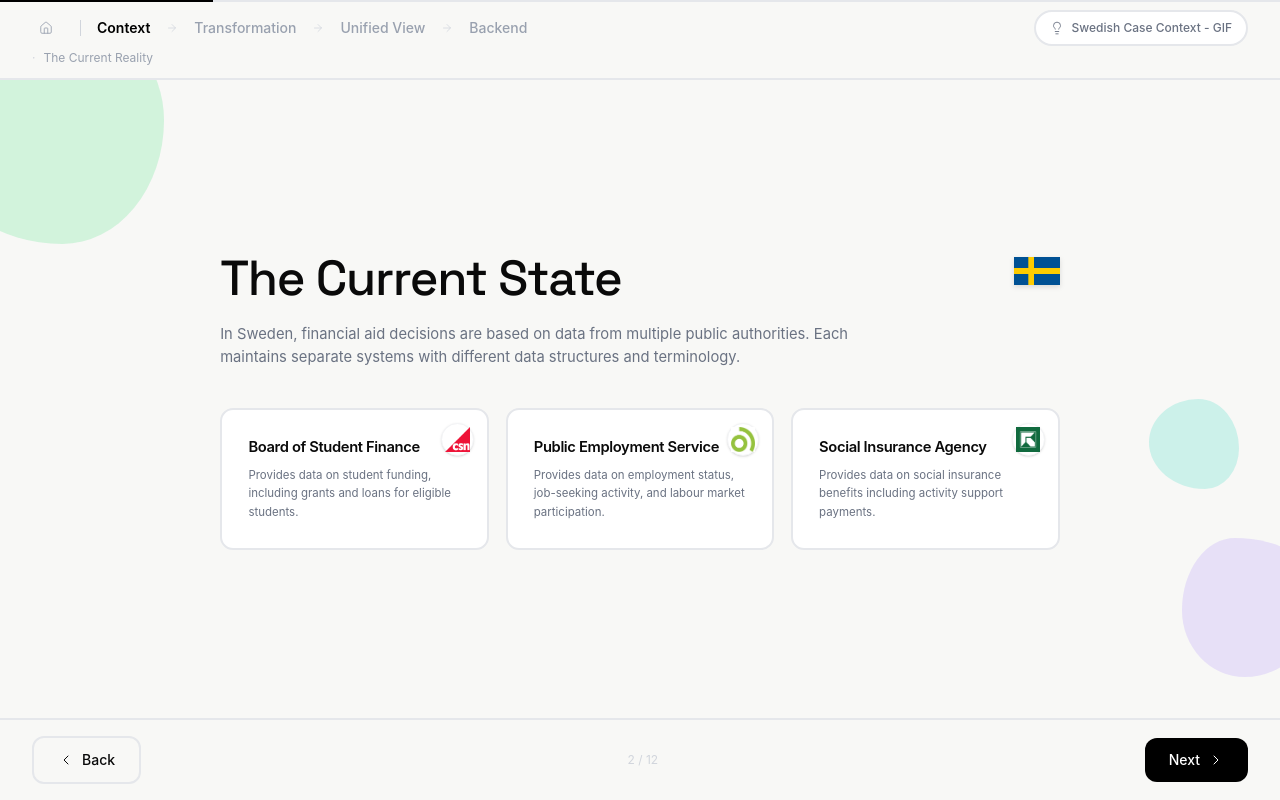
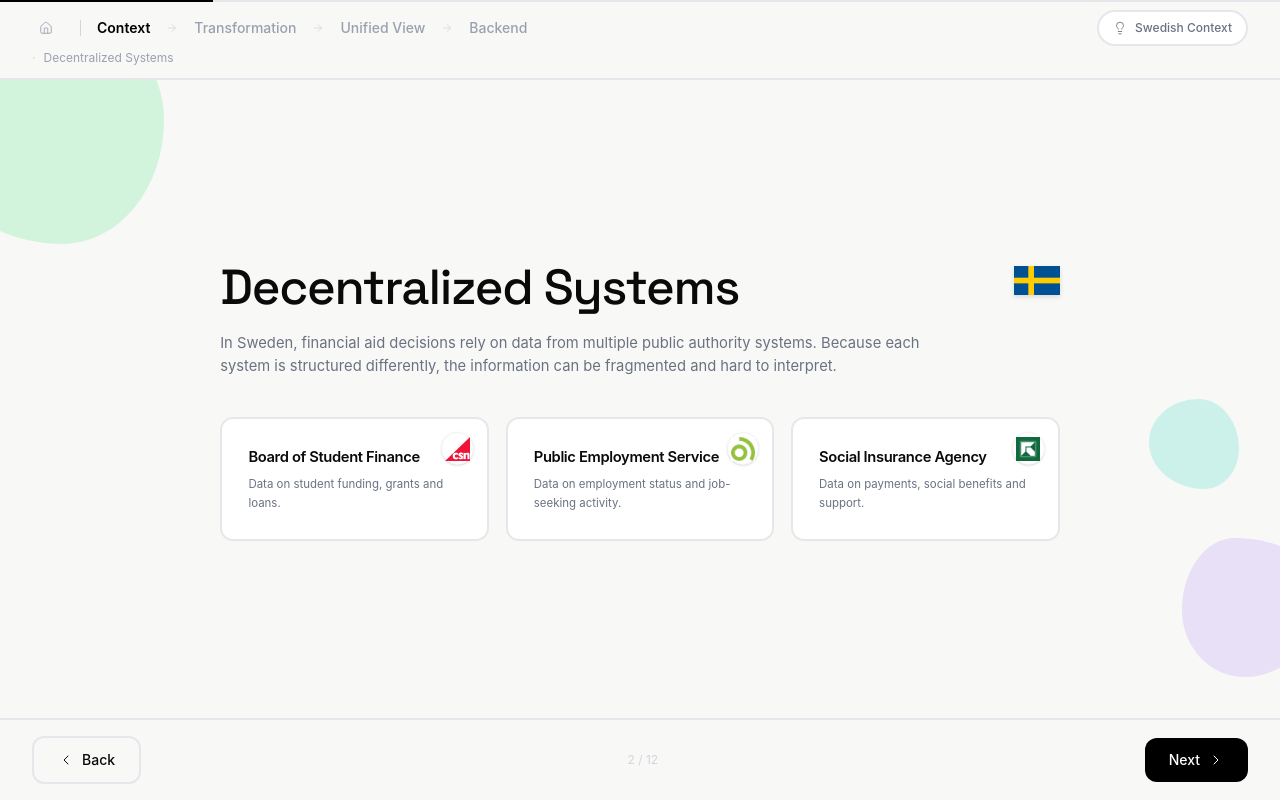
Before and after one commit to vashtiolsson/thesis, a React (Vite) app: page / in a window 1280 px wide. Both pictures are taken after a click on the button "Start prototype". Built offline with nearby package versions, Linux system fonts and the light colour scheme.

Commit message:
decentralized

```diff
--- a/src/app/App.tsx
+++ b/src/app/App.tsx
@@ -14,7 +14,7 @@
     id: "context",
     label: "Context",
     screens: [
-      { id: "context/reality", label: "The Current Reality" },
+      { id: "context/reality", label: "Decentralized Systems" },
       { id: "context/persona", label: "Meet Jane" },
       { id: "context/scattered", label: "Scattered View" },
       { id: "context/confusion", label: "Too Complex" },
@@ -59,9 +59,16 @@
     ]
   },
   "context/reality": {
-    title: "Swedish Case Context - GIF",
-    content: "GIF is an authority-led initiative currently under development, aimed at improving data exchange between Swedish public authority systems.\n\n A remaining key challenge is ensuring that the exchanged data is comprehensible.\n\nThat is where the semantics comes in."
-  },
+    title: "Swedish Context",
+    content: [
+      "Current developments aim to digitize the application process for financial aid.",
+      "By 2027, a new service portal will make structured data accessible for citizens.",
+      "As users manage their own applications, clear information becomes crucial."
+    ]
+  }
+    ,
+
+
   "context/persona": { title: "More Personas", content: "In the future you will meet Paul and Sarah." },
   "context/scattered": { title: "What am I looking at?", content: "Essentially what case workers for financial aid applications are facing today. \n\nThere have been a few complaints, which are being met by the development of GIF." },
   "context/confusion": {
@@ -686,10 +693,10 @@
   </div>
          <div>
           <h1 className="text-6xl tracking-tight leading-tight" style={{ fontFamily: "Space Grotesk, sans-serif" }}>
-            The Current State
+            Decentralized Systems
           </h1>
-          <p className="text-lg text-gray-500 mt-4 max-w-3xl">
-            In Sweden, financial aid decisions are based on data from multiple public authorities. Each maintains separate systems with different data structures and terminology.
+          <p className="text-lg text-gray-500 mt-4 max-w-4xl">
+            In Sweden, financial aid decisions rely on data from multiple public authority systems. Because each system is structured differently, the information can be fragmented and hard to interpret.
           </p>
         </div>
 
@@ -699,21 +706,21 @@
               tag: "CSN",
               image: "/csn.png",
               title: "Board of Student Finance",
-              body: "Provides data on student funding, including grants and loans for eligible students.",
+              body: "Data on student funding, grants and loans.",
               delay: 0.2
             },
             {
               tag: "AF",
               image: "/arbetsform.png",
               title: "Public Employment Service",
-              body: "Provides data on employment status, job-seeking activity, and labour market participation.",
+              body: "Data on employment status and job-seeking activity.",
               delay: 0.3
             },
             {
               tag: "FK",
               image: "/forsakring.png",
               title: "Social Insurance Agency",
-              body: "Provides data on social insurance benefits including activity support payments.",
+              body: "Data on payments, social benefits and support.",
               delay: 0.4
             }
             ].map((c) => (
```
